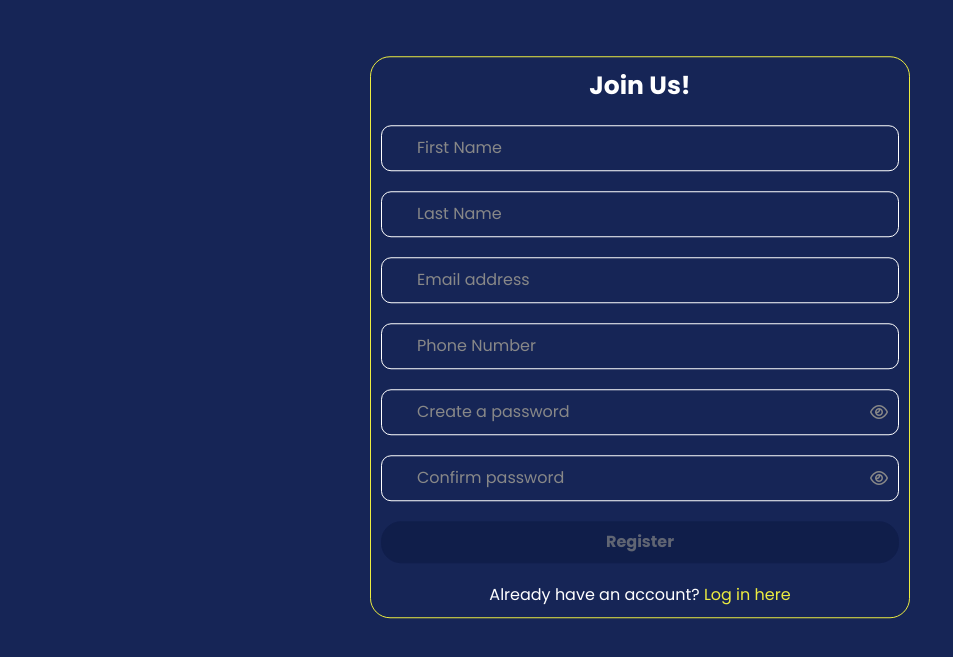
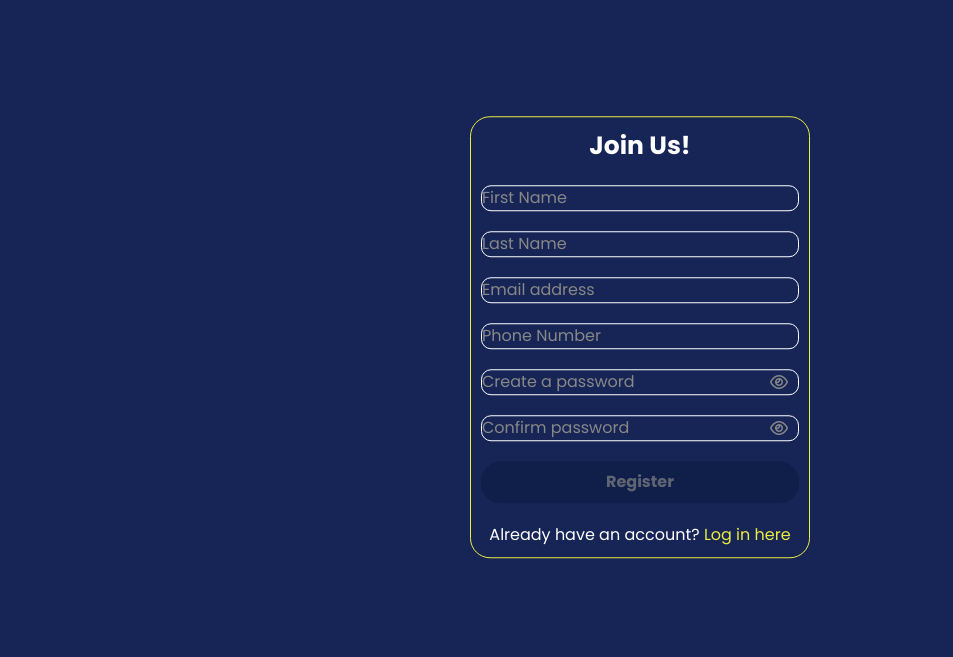
Before and after one commit to WILLIAMS-creator672/try, a website: page authen.html in a window 1280 px wide. Shown: the part 63-720 px from the top of the page, without its empty margins (0-953 px from the left). Drawn offline with Linux system fonts and the light colour scheme.

Commit message:
modified file contents

```diff
--- a/authen.html
+++ b/authen.html
@@ -37,23 +37,23 @@
         <h1 class="text-center text-white text-[18px] md:text-[25px] font-bold">Join Us!</h1>
 
         <div>
-            <input id="userFirstName" type="text" placeholder="First Name" class="p-[10px] pl-[35px] pr-[45px] md:pr-[165px]">
+            <input id="userFirstName" type="text" placeholder="First Name" class="">
         </div>
 
         <div>
-            <input id="userLastName" type="text" placeholder="Last Name" class="p-[10px] pl-[35px] pr-[45px] md:pr-[165px]">
+            <input id="userLastName" type="text" placeholder="Last Name" class="">
         </div>
 
         <div>
-            <input id="userEmail" type="email" placeholder="Email address" class="p-[10px] pl-[35px] pr-[45px] md:pr-[165px]">
+            <input id="userEmail" type="email" placeholder="Email address" class="">
         </div>
 
         <div>
-            <input id="userPhoneNumber" type="tel" placeholder="Phone Number" class="p-[10px] pl-[35px] pr-[45px] md:pr-[165px]">
+            <input id="userPhoneNumber" type="tel" placeholder="Phone Number" class="">
         </div>
 
         <div class="flex relative">
-            <input id="passwordInput" type="password" placeholder="Create a password" class="p-[10px] pl-[35px] pr-[45px] md:pr-[165px]">
+            <input id="passwordInput" type="password" placeholder="Create a password" class="">
 
             <span id="passwordToggle" class=" text-[16px] cursor-pointer">
                 <i class="fa-regular fa-eye"></i>
@@ -62,7 +62,7 @@
         </div>
 
         <div class="flex relative">
-            <input id="confirmPasswordInput" type="password" placeholder="Confirm password" class="p-[10px] pl-[35px] pr-[45px] md:pr-[165px]">
+            <input id="confirmPasswordInput" type="password" placeholder="Confirm password" class="">
 
             <span id="confirmPasswordToggle" class="hidePassword text-[16px] cursor-pointer">
                 <i class="fa-regular fa-eye"></i>
@@ -93,12 +93,12 @@
 
         <div class="flex relative items-center">
             <i class="fa-regular fa-envelope"></i>
-            <input id="logInEmail" type="email" placeholder="Enter your email address" class="p-[10px] pl-[35px] pr-[45px] md:pr-[165px]">
+            <input id="logInEmail" type="email" placeholder="Enter your email address" class="">
         </div>
 
         <div class="flex relative items-center">
             <i class="fa-solid fa-key"></i>
-            <input id="logInPassword" type="password" placeholder="Enter Your Password" class="p-[10px] pl-[35px] pr-[45px] md:pr-[165px]">
+            <input id="logInPassword" type="password" placeholder="Enter Your Password" class="">
         </div>
 
         <button id="logInButton"
```
